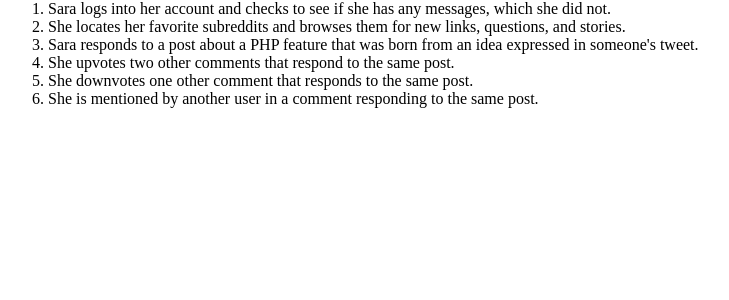
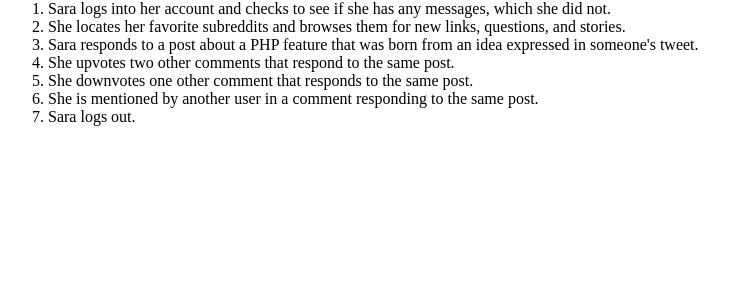
Before and after one commit to kate-mcgaughey/reddit-comments, a PHP site: page / in a window 1280 px wide. Shown: the part 248-548 px from the top of the page, without its empty margins (0-729 px from the left). Run offline with PHP 8.4, Linux system fonts and the light colour scheme.

Commit message:
Updated use case

```diff
--- a/index.php
+++ b/index.php
@@ -21,6 +21,7 @@
 				<li>She upvotes two other comments that respond to the same post.</li>
 				<li>She downvotes one other comment that responds to the same post.</li>
 				<li>She is mentioned by another user in a comment responding to the same post.</li>
+				<li>Sara logs out.</li>
 			</ol>
 		</main>
 	</body>
```
